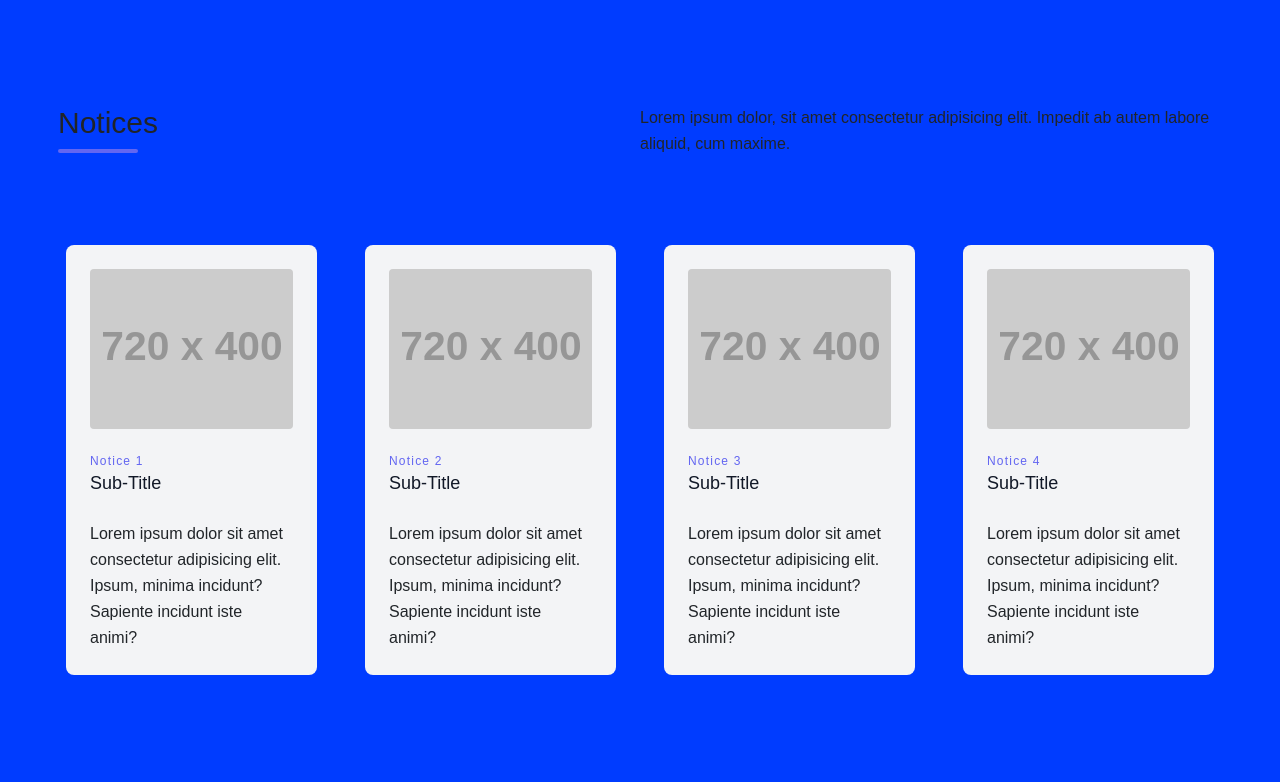
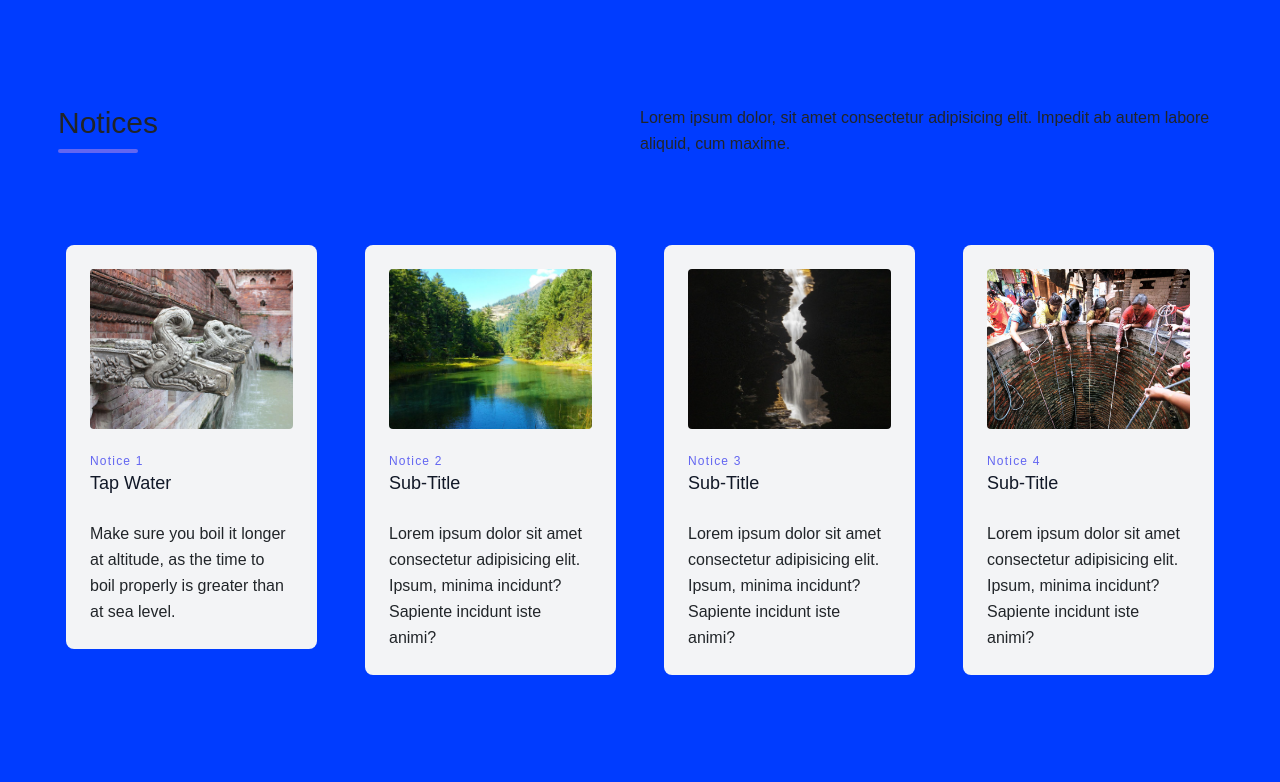
Before and after one commit to OzoneBht1/water_billing_system, a Django app: page / in a window 1280 px wide. Shown: the part 1033-1815 px from the top of the page. Run offline with Django 4.2, Linux system fonts and the light colour scheme; the visitor is signed in with stand-in values (Sample User, id 1); grey boxes labelled with a size stand in for pictures from a placeholder-image service; some libraries are stand-ins or nearby versions.

Commit message:
added image in notices and calendar

```diff
--- a/user_view/static/user_view/css/homepage.css
+++ b/user_view/static/user_view/css/homepage.css
@@ -89,6 +89,11 @@ body {
   align-content: center;
 }
 
+.calendar {
+  text-align:center;
+  margin: 0 auto;
+}
+
 /* Footer */
 .footer {
   padding: 20px;
--- a/user_view/templates/user_view/homepage.html
+++ b/user_view/templates/user_view/homepage.html
@@ -1,17 +1,10 @@
 {% extends 'base.html' %} {% load static %}
 {% block css_files %}
-    <link
-      rel="stylesheet"
-      href="https://cdn.jsdelivr.net/npm/bootstrap@4.0.0/dist/css/bootstrap.min.css"
-      integrity="sha384-Gn5384xqQ1aoWXA+058RXPxPg6fy4IWvTNh0E263XmFcJlSAwiGgFAW/dAiS6JXm"
-      crossorigin="anonymous"
-    />
+<link rel="stylesheet" href="https://cdn.jsdelivr.net/npm/bootstrap@4.0.0/dist/css/bootstrap.min.css"
+  integrity="sha384-Gn5384xqQ1aoWXA+058RXPxPg6fy4IWvTNh0E263XmFcJlSAwiGgFAW/dAiS6JXm" crossorigin="anonymous" />
 
 
-    <link
-      href="https://unpkg.com/tailwindcss@^1.0/dist/tailwind.min.css"
-      rel="stylesheet"
-    />
+<link href="https://unpkg.com/tailwindcss@^1.0/dist/tailwind.min.css" rel="stylesheet" />
 <link rel="stylesheet" href="{% static 'user_view/css/homepage.css' %}" />
 {% endblock %}
 
@@ -28,9 +21,7 @@
       <div class="container px-5 py-24 mx-auto">
         <div class="flex flex-wrap w-full mb-20">
           <div class="lg:w-1/2 w-full mb-6 lg:mb-0">
-                <h1
-                  class="sm:text-3xl text-2xl font-medium title-font mb-2 text-white-900"
-                >
+            <h1 class="sm:text-3xl text-2xl font-medium title-font mb-2 text-white-900">
               Notices
             </h1>
             <div class="h-1 w-20 bg-indigo-500 rounded"></div>
@@ -43,35 +34,24 @@
         <div class="flex flex-wrap -m-4">
           <div class="xl:w-1/4 md:w-1/2 p-4">
             <div class="bg-gray-100 p-6 rounded-lg">
-                  <img
-                    class="h-40 rounded w-full object-cover object-center mb-6"
-                    src="https://dummyimage.com/720x400"
-                    alt="content"
-                  />
-                  <h3
-                    class="tracking-widest text-indigo-500 text-xs font-medium title-font"
-                  >
+              <img class="h-40 rounded w-full object-cover object-center mb-6"
+                src="{% static 'user_view/images/not1.jpg' %}" alt="content" />
+              <h3 class="tracking-widest text-indigo-500 text-xs font-medium title-font">
                 Notice 1
               </h3>
               <h2 class="text-lg text-gray-900 font-medium title-font mb-4">
-                    Sub-Title
+                Tap Water
               </h2>
               <p class="leading-relaxed text-base">
-                    Lorem ipsum dolor sit amet consectetur adipisicing elit.
-                    Ipsum, minima incidunt? Sapiente incidunt iste animi?
+                Make sure you boil it longer at altitude, as the time to boil properly is greater than at sea level.
               </p>
             </div>
           </div>
           <div class="xl:w-1/4 md:w-1/2 p-4">
             <div class="bg-gray-100 p-6 rounded-lg">
-                  <img
-                    class="h-40 rounded w-full object-cover object-center mb-6"
-                    src="https://dummyimage.com/720x400"
-                    alt="content"
-                  />
-                  <h3
-                    class="tracking-widest text-indigo-500 text-xs font-medium title-font"
-                  >
+              <img class="h-40 rounded w-full object-cover object-center mb-6"
+                src="{% static 'user_view/images/not2.jpg' %}" alt="content" />
+              <h3 class="tracking-widest text-indigo-500 text-xs font-medium title-font">
                 Notice 2
               </h3>
               <h2 class="text-lg text-gray-900 font-medium title-font mb-4">
@@ -85,14 +65,9 @@
           </div>
           <div class="xl:w-1/4 md:w-1/2 p-4">
             <div class="bg-gray-100 p-6 rounded-lg">
-                  <img
-                    class="h-40 rounded w-full object-cover object-center mb-6"
-                    src="https://dummyimage.com/720x400"
-                    alt="content"
-                  />
-                  <h3
-                    class="tracking-widest text-indigo-500 text-xs font-medium title-font"
-                  >
+              <img class="h-40 rounded w-full object-cover object-center mb-6"
+                src="{% static 'user_view/images/not3.jpg' %}" alt="content" />
+              <h3 class="tracking-widest text-indigo-500 text-xs font-medium title-font">
                 Notice 3
               </h3>
               <h2 class="text-lg text-gray-900 font-medium title-font mb-4">
@@ -106,14 +81,9 @@
           </div>
           <div class="xl:w-1/4 md:w-1/2 p-4">
             <div class="bg-gray-100 p-6 rounded-lg">
-                  <img
-                    class="h-40 rounded w-full object-cover object-center mb-6"
-                    src="https://dummyimage.com/720x400"
-                    alt="content"
-                  />
-                  <h3
-                    class="tracking-widest text-indigo-500 text-xs font-medium title-font"
-                  >
+              <img class="h-40 rounded w-full object-cover object-center mb-6"
+                src="{% static 'user_view/images/not4.jpg' %}" alt="content" />
+              <h3 class="tracking-widest text-indigo-500 text-xs font-medium title-font">
                 Notice 4
               </h3>
               <h2 class="text-lg text-gray-900 font-medium title-font mb-4">
@@ -132,7 +102,15 @@
 
   <!-- Notices part ends -->
 
-      <div class="row">
+  <!-- calendar starts -->
+  <div class="calendar">
+    <iframe
+      src="https://calendar.google.com/calendar/embed?height=400&wkst=1&bgcolor=%23ffffff&ctz=Asia%2FKathmandu&showTitle=1&showTabs=1&title=Calendar&src=ZW4ubnAjaG9saWRheUBncm91cC52LmNhbGVuZGFyLmdvb2dsZS5jb20&color=%23AD1457"
+      style="border-width:0" width="500" height="400" frameborder="0" scrolling="no"></iframe>
+  </div>
+  <!-- calendar ends -->
+
+  <!-- <div class="row">
     <div class="leftcolumn">
       <div class="card">
         <h2>TITLE HEADING</h2>
@@ -180,7 +158,7 @@
         <p>Some text..</p>
       </div>
     </div>
-      </div>
+  </div> -->
 
   <!-- Facts Start -->
   <div class="container-fluid bg-primary my-5 py-5 text-center">
@@ -188,8 +166,7 @@
       <div class="col-lg-3 col-sm-6 mb-5">
         <h5
           class="fa fa-user-shield mb-4 d-inline-flex align-items-center justify-content-center border rounded-circle text-white"
-              style="width: 50px; height: 50px"
-            ></h5>
+          style="width: 50px; height: 50px"></h5>
         <h4 class="display-4 text-white mb-3" data-toggle="counter-up">
           5
         </h4>
@@ -198,8 +175,7 @@
       <div class="col-lg-3 col-sm-6 mb-5">
         <h5
           class="fa fa-users mb-4 d-inline-flex align-items-center justify-content-center border rounded-circle text-white"
-              style="width: 50px; height: 50px"
-            ></h5>
+          style="width: 50px; height: 50px"></h5>
         <h4 class="display-4 text-white mb-3" data-toggle="counter-up">
           5
         </h4>
@@ -208,8 +184,7 @@
       <div class="col-lg-3 col-sm-6 mb-5">
         <h5
           class="fa fa-shield-alt mb-4 d-inline-flex align-items-center justify-content-center border rounded-circle text-white"
-              style="width: 50px; height: 50px"
-            ></h5>
+          style="width: 50px; height: 50px"></h5>
         <h4 class="display-4 text-white mb-3" data-toggle="counter-up">
           5
         </h4>
@@ -305,4 +280,5 @@
 
 {% endblock %}
 </body>
+
 </html>
```
Lines whose indentation alone changed are shown as unchanged.
